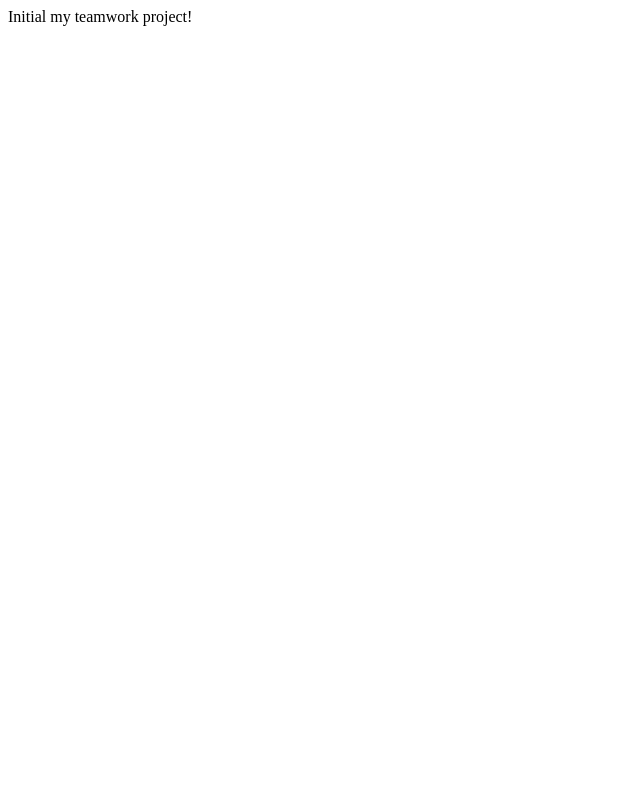
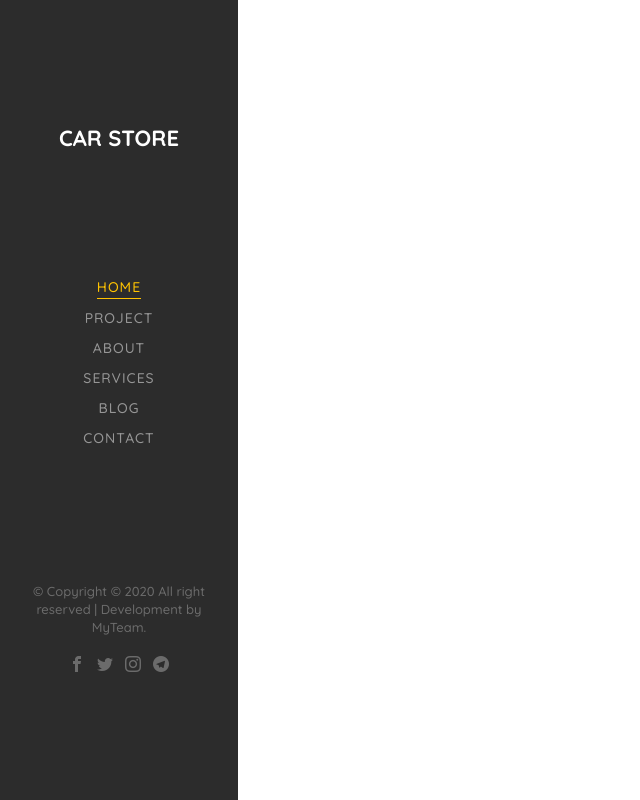
Before and after one commit to Bacdong/carauto-v1, a plain HTML site: page index.html in a window 1280 px wide. Shown: the whole page, without its empty margins (0-640 px from the left). Drawn offline with nearby package versions, Linux system fonts and the light colour scheme.

Commit message:
Create header for index.html

```diff
--- /dev/null
+++ b/assets/css/icon.css
@@ -0,0 +1,39 @@
+@font-face {
+  font-family: 'icomoon';
+  src:  url('../../icon/icomoon.eot?gks4qq');
+  src:  url('../../icon/icomoon.eot?gks4qq#iefix') format('embedded-opentype'),
+    url('../../icon/icomoon.ttf?gks4qq') format('truetype'),
+    url('../../icon/icomoon.woff?gks4qq') format('woff'),
+    url('../../icon/icomoon.svg?gks4qq#icomoon') format('svg');
+  font-weight: normal;
+  font-style: normal;
+  font-display: block;
+}
+
+[class^="icon-"], [class*=" icon-"] {
+  /* use !important to prevent issues with browser extensions that change fonts */
+  font-family: 'icomoon' !important;
+  speak: never;
+  font-style: normal;
+  font-weight: normal;
+  font-variant: normal;
+  text-transform: none;
+  line-height: 1;
+
+  /* Better Font Rendering =========== */
+  -webkit-font-smoothing: antialiased;
+  -moz-osx-font-smoothing: grayscale;
+}
+
+.icon-facebook:before {
+  content: "\ea90";
+}
+.icon-instagram:before {
+  content: "\ea92";
+}
+.icon-telegram:before {
+  content: "\ea95";
+}
+.icon-twitter:before {
+  content: "\ea96";
+}
--- /dev/null
+++ b/assets/scss/_variable.scss
@@ -0,0 +1,7 @@
+$font: 'Quicksand', Arial, sans-serif; // font-weight: 400
+$background: #2C2C2C;
+$black: #000;
+$white: #FFF;
+$yellow: #FFC300;
+$grey: rgba(255, 255, 255, 0.5);
+$text-color: rgba(0, 0, 0, 0.7);
--- a/assets/scss/style.scss
+++ b/assets/scss/style.scss
@@ -0,0 +1,191 @@
+@import '_variable.scss';
+
+* {
+    margin: 0;
+    padding: 0;
+    box-sizing: inherit;
+}
+
+html {
+    font-family: $font;
+    font-weight: 400;
+    font-size: 62.5%;
+    line-height: 1.8rem;
+    box-sizing: border-box;
+}
+
+body {
+    width: 100%;
+    font-size: 1.6rem;
+}
+
+%flex-layout {
+    display: flex;
+    align-items: center;
+    justify-content: center;
+}
+
+%anchor {
+    display: block;
+    text-decoration: none;
+    font-weight: 500;
+    color: $grey;
+}
+
+.header {
+    position: fixed;
+    top: 0;
+    left: 0;
+    bottom: 0;
+    width: calc(20% - 1.8rem);
+    background-color: $background;
+
+    .header-navbars {
+        @extend %flex-layout;
+
+        width: 100%;
+        height: 100%;
+        flex-direction: column;
+        justify-content: space-evenly;
+
+        .navbars-title {
+            width: 100%;
+            text-align: center;
+        }
+    }
+}
+
+.navbars-title {
+
+    .navbars-title__link {
+        display: block;
+        width: 100%;
+        text-decoration: none;
+
+        h1 {
+            color: $white;
+            font-size: 2.2rem;
+            font-weight: 700;
+            line-height: 2.4rem;
+            text-transform: uppercase;
+        }
+    }
+}
+
+.header-navbars {
+
+    .navbars-menu {
+        width: 100%;
+
+        .menu-list {
+            @extend %flex-layout;
+
+            width: 100%;
+            list-style: none;
+            flex-direction: column;
+        }
+    }
+}
+
+.menu-list {
+
+    .list-item {
+        @extend %flex-layout;
+
+        margin-bottom: 0.8rem;
+
+        &.active {
+            border-bottom: 1px solid $yellow;
+
+            .item-link {
+                color: $yellow;
+            }
+        }
+
+        .item-link {
+            @extend %anchor;
+
+            font-size: 1.4rem;
+            line-height: 2.2rem;
+            text-transform: uppercase;
+            text-align: center;
+            letter-spacing: 1px;
+        }
+
+        &:hover {
+            border-bottom: 1px solid $yellow;
+            transition: all ease-in 0.2s;
+
+            .item-link {
+                color: $white;
+            }
+
+            &.active {
+
+                .item-link {
+                    color: $yellow;
+                }
+            }
+        }
+    }
+}
+
+.header-navbars {
+
+    .navbars-info {
+        @extend %flex-layout;
+
+        width: 100%;
+        flex-direction: column;
+        justify-content: space-between;
+
+        .info-brief {
+            width: 100%;
+            padding: 0 2rem 2rem 2rem;
+
+            p {
+                font-size: 1.3rem;
+                font-weight: 500;
+                color: rgba(255, 255, 255, 0.3);
+                text-align: center;
+                user-select: none;
+            }
+        }
+    }
+}
+
+.navbars-info {
+
+    .info-social {
+        width: 100%;
+
+        .social-list {
+            @extend %flex-layout;
+
+            width: 100%;
+            list-style: none;
+
+            .social-item {
+                margin: 0 0.6rem;
+
+                .social-link {
+                    @extend %anchor;
+
+                    i {
+                        font-size: 1.6rem;
+                        color: rgba(255, 255, 255, 0.3);
+                        transition: all ease-in 0.2s;
+                    }
+
+                    &:hover {
+
+                        i {
+                            font-size: 1.6rem;
+                            color: $yellow;
+                        }
+                    }
+                }
+            }
+        }
+    }
+}
--- a/index.html
+++ b/index.html
@@ -5,6 +5,17 @@
         <meta charset="UTF-8">
         <meta name="viewport" content="width=device-width, initial-scale=1.0">
         <meta http-equiv="X-UA-Compatible" content="ie=edge">
+
+        <!-- Css -->
+        <link rel="stylesheet" href="assets/css/style.css">
+        <link rel="stylesheet" href="assets/css/icon.css">
+        <!-- /css -->
+
+        <!-- Google Fonts -->
+        <link
+            href="https://fonts.googleapis.com/css2?family=Quicksand:wght@300;400;500;600;700&display=swap"
+            rel="stylesheet">
+        <!-- /Goole Fonts -->
 
         <!-- Jquery CDN -->
         <script src="https://code.jquery.com/jquery-3.5.1.min.js"
@@ -14,10 +25,90 @@
     </head>
 
     <body>
+        <!-- Header -->
+        <header class="header">
+            <nav class="header-navbars">
+                <section class="navbars-title">
+                    <a href="./index.html" class="navbars-title__link">
+                        <h1>Car Store</h1>
+                    </a>
+                </section>
+
+                <menu class="navbars-menu">
+                    <ul class="menu-list">
+                        <li class="list-item active">
+                            <a href="" class="item-link">HOME</a>
+                        </li>
+
+                        <li class="list-item">
+                            <a href="" class="item-link">PROJECT</a>
+                        </li>
+
+                        <li class="list-item">
+                            <a href="" class="item-link">ABOUT</a>
+                        </li>
+
+                        <li class="list-item">
+                            <a href="" class="item-link">SERVICES</a>
+                        </li>
+
+                        <li class="list-item">
+                            <a href="" class="item-link">BLOG</a>
+                        </li>
+
+                        <li class="list-item">
+                            <a href="" class="item-link">CONTACT</a>
+                        </li>
+                    </ul>
+                </menu>
+
+                <section class="navbars-info">
+                    <div class="info-brief">
+                        <p>
+                            &copy; Copyright &copy;
+                            <script type="text/javascript">
+                                let currentDay = new Date();
+                                let currentYear = currentDay.getFullYear();
+                                document.write(currentYear);
+                            </script>
+                            All right reserved | Development by MyTeam.
+                        </p>
+                    </div>
+
+                    <menu class="info-social">
+                        <ul class="social-list">
+                            <li class="social-item">
+                                <a href="https://www.facebook.com/DuongBacDong.2000/" class="social-link" target="_blank">
+                                    <i class="icon-facebook"></i>
+                                </a>
+                            </li>
+                            <li class="social-item">
+                                <a href="https://www.twitter.com/Bacdong/" class="social-link" target="_blank">
+                                    <i class="icon-twitter"></i>
+                                </a>
+                            </li>
+                            <li class="social-item">
+                                <a href="https://www.instagram.com/" class="social-link" target="_blank">
+                                    <i class="icon-instagram"></i>
+                                </a>
+                            </li>
+                            <li class="social-item">
+                                <a href="tel:+84915272291" class="social-link" target="_blank">
+                                    <i class="icon-telegram"></i>
+                                </a>
+                            </li>
+                        </ul>
+                    </menu>
+                </section>
+            </nav>
+        </header>
+        <!-- /Header -->
+
         <main>Initial my teamwork project!</main>
 
         <script type="text/javascript">
-            $(function () {
+            $(document).ready(function () {
+                console.log('jQuery is active!');
                 console.log('Initial teamwork project!');
             });
         </script>
```
Also changed, not shown: assets/css/style.css (added), assets/css/style.min.css (added), assets/scss/_base.scss (deleted), icon/icomoon.svg (added), icon/icomoon.ttf (added), icon/icomoon.woff (added), 4 other files.
